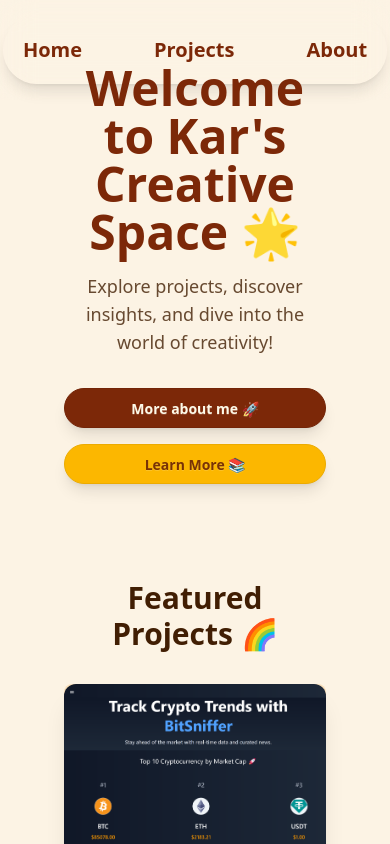
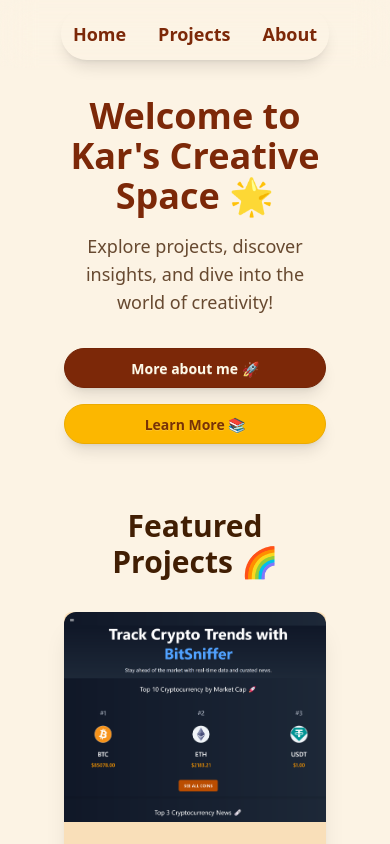
Before and after one commit to kayyaxe/personal-web, a Next.js app: page / in a window 390 px wide. Shown: the top 844 px of the page. Built offline with nearby package versions, Linux system fonts and the light colour scheme.

Commit message:
changed project cards

```diff
--- a/src/app/about/page.js
+++ b/src/app/about/page.js
@@ -16,7 +16,7 @@
     <main className="flex flex-col items-center justify-center min-h-screen p-8 sm:p-20 bg-base-200 text-base-content transition-all duration-500">
       {/* Title */}
       <section className="text-center">
-        <h1 className="text-5xl sm:text-6xl font-bold text-primary ">
+        <h1 className="text-4xl sm:text-5xl md:text-6xl  font-bold text-primary ">
           Hi I'm Kar <br /> A software engineer.
         </h1>
         <p className="mt-5 text-lg sm:text-xl text-base-content/80">
@@ -29,7 +29,7 @@
         <h2 className="text-3xl font-bold text-accent mb-6">
           Technologies I Use
         </h2>
-        <div className="grid sm:grid-cols-2 lg:grid-cols-5 gap-8">
+        <div className="grid grid-cols-2 sm:grid-cols-3 lg:grid-cols-5 gap-8">
           {[
             {
               icon: <FaPython />,
@@ -98,7 +98,7 @@
 
       {/* Contact Section */}
       <section className="mt-24 text-center">
-        <h2 className="text-3xl font-semibold text-neutral mb-6">
+        <h2 className="text-3xl font-semibold text-neutral mb-6 whitespace-nowrap">
           Let's Connect!
         </h2>
         <p className="text-lg sm:text-xl text-base-content/80">
--- a/src/app/layout.js
+++ b/src/app/layout.js
@@ -14,7 +14,7 @@
       <body>
         <Menu /> {/* Include Menu component */}
         {/* Main content */}
-        <main className="flex flex-col items-center justify-center min-h-screen p-8 sm:p-20 bg-base-200 text-base-content transition-all duration-500">
+        <main className="flex flex-col items-center justify-center min-h-screen pt-16 p-8 sm:p-20 bg-base-200 text-base-content transition-all duration-500">
           {children}
         </main>
         <Footer />
--- a/src/app/page.js
+++ b/src/app/page.js
@@ -1,10 +1,7 @@
 import Link from "next/link"; // Make sure to import Link for navigation
 import { motion } from "framer-motion";
-import Projects from "../components/projects";  // Correct casing
-import ProjectCard from "../components/ProjectCard";  // Correct path to ProjectCards.js
-
-
-
+import Projects from "../components/projects"; // Correct casing
+import ProjectCard from "../components/ProjectCard"; // Correct path to ProjectCards.js
 
 export default function Home() {
   return (
@@ -13,7 +10,7 @@
       data-theme="winnie"
     >
       <section className="text-center ">
-        <h1 className="text-5xl sm:text-6xl font-bold text-primary animate__animated animate__fadeIn animate__delay-1s">
+        <h1 className="text-4xl sm:text-5xl md:text-6xl font-bold text-primary animate__animated animate__fadeIn animate__delay-1s">
           Welcome to Kar's Creative Space 🌟
         </h1>
 
@@ -36,7 +33,7 @@
         </div>
       </section>
 
-      <section className="mt-24 text-center">
+      <section className="mt-16 sm:mt-20 text-center">
         <h2 className="text-3xl font-semibold text-neutral mb-6">
           Featured Projects 🌈
         </h2>
@@ -51,7 +48,6 @@
             />
           ))}
         </section>
-
       </section>
     </main>
   );
--- a/src/app/projects/page.js
+++ b/src/app/projects/page.js
@@ -6,8 +6,8 @@
   return (
     <main className="p-8 sm:p-20 bg-base-200 text-base-content">
       {/* Page Title */}
-      <h1 className="text-5xl font-bold text-primary flex justify-left items-center gap-2">
-        My Projects <span>🌈</span>
+      <h1 className="text-4xl sm:text-5xl md:text-6xl font-bold text-primary flex justify-left items-center gap-2 whitespace-nowrap">
+        My Projects 🎨
       </h1>
 
       {/* GitHub Section */}
--- a/src/components/Menu.js
+++ b/src/components/Menu.js
@@ -3,23 +3,23 @@
 
 export default function Header() {
   return (
-    <header className="w-full absolute top-0 left-0 p-4 flex justify-center items-center bg-opacity-60 backdrop-blur-lg">
-      <nav className="flex gap-8 text-xl font-bold rounded-full p-3 shadow-lg space-x-6 justify-center items-center">
+    <header className="w-full absolute top-0 left-0 p-2 sm:p-4  flex justify-center items-center bg-opacity-60 backdrop-blur-lg">
+      <nav className="flex text-lg sm:text-xl font-bold rounded-full p-2 sm:p-3 shadow-lg space-x-6 justify-between items-center">
         <Link
           href="/"
-          className="text-primary hover:text-warning transition-all duration-300 rounded-full p-2 hover:bg-neutral/70"
+          className="text-primary hover:text-warning transition-all duration-300 rounded-full p-1 sm:p-2"
         >
           Home
         </Link>
         <Link
           href="/projects"
-          className="text-primary hover:text-warning transition-all duration-300 rounded-full p-2  hover:bg-neutral/70"
+          className="text-primary hover:text-warning transition-all duration-300 rounded-full p-1 sm:p-2  "
         >
           Projects
         </Link>
         <Link
           href="/about"
-          className="text-primary hover:text-warning transition-all duration-300 rounded-full p-2  hover:bg-neutral/70"
+          className="text-primary hover:text-warning transition-all duration-300 rounded-full  p-1 sm:p-2  "
         >
           About
         </Link>
```
Lines whose indentation alone changed are shown as unchanged.
